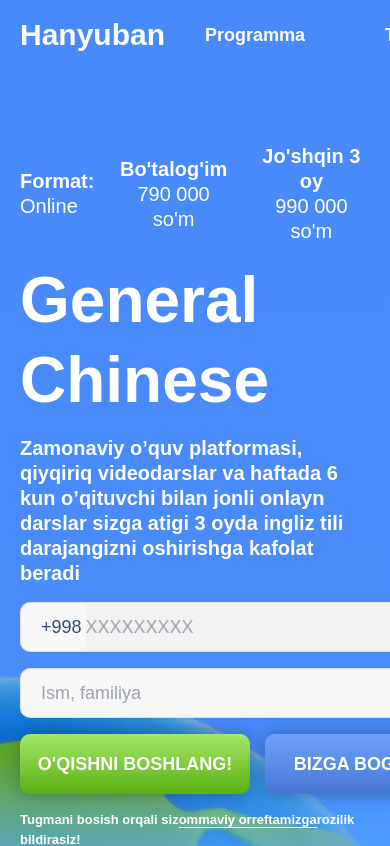
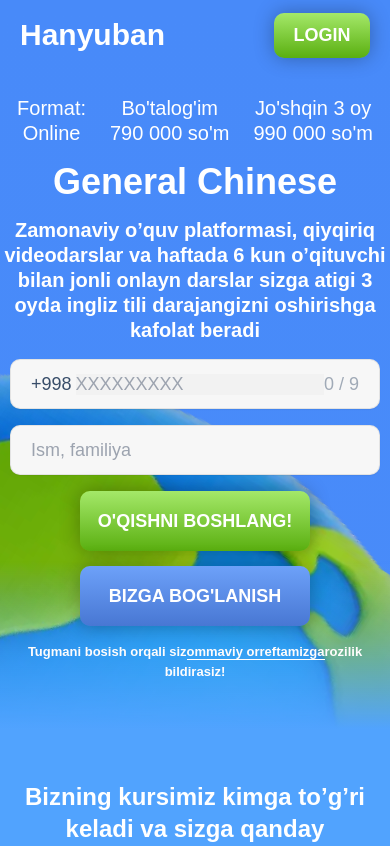
Before and after one commit to shamsiddindevs/result, a React (Vite) app: page / in a window 390 px wide. Shown: the top 846 px of the page. Built offline with nearby package versions, Linux system fonts and the light colour scheme.

Commit message:
added responsive code all components

```diff
--- a/src/components/About.jsx
+++ b/src/components/About.jsx
@@ -1,4 +1,3 @@
-import React from "react";
 import a1 from "../assets/img/about/1.webp";
 import a2 from "../assets/img/about/2.webp";
 import a3 from "../assets/img/about/3.webp";
@@ -12,10 +11,10 @@ const About = () => {
     <section
       id="about"
       style={{backgroundColor: "rgb(81, 163, 254)"}}
-      className="pt-[45px]">
+      className="pt-5">
       <div className="w-full max-w-[1200px] mx-auto  px-5  ">
         <div className=" flex flex-col gap-2">
-          <h1 className="text-white text-[40px] leading-[48px] font-bold text-center max-w-[714px] mx-auto">
+          <h1 className="text-white text-2xl md:text-3xl lg:text-4xl font-semibold md:font-bold text-center max-w-[714px] mx-auto">
             Bizning kursimiz kimga to’g’ri keladi va sizga qanday natijalar olib
             keladi:
           </h1>
--- a/src/components/Hero.jsx
+++ b/src/components/Hero.jsx
@@ -6,6 +6,7 @@ import axios from 'axios'
 // eslint-disable-next-line react/prop-types
 const Hero = ({ openModal }) => {
 	const [loading, setLoading] = useState(false)
+
 	const sentMessage = event => {
 		setLoading(true)
 		event.preventDefault()
@@ -39,25 +40,25 @@ const Hero = ({ openModal }) => {
 	return (
 		<section
 			id='Hero'
-			className='pb-[80px] pt-36 overflow-hidden relative z-index-1 after-gradient'
+			className='pb-[80px] pt-24 text-center md:text-start md:pt-36 overflow-hidden relative z-index-1 after-gradient'
 		>
-			<div className='w-full max-w-[1200px] mx-auto  px-5  '>
-				<div className='flex flex-col gap-4 max-w-[580px] z-[2] relative'>
+			<div className='w-full max-w-[1200px] mx-auto  md:px-5 flex items-center justify-center md:items-start md:justify-start'>
+				<div className='flex flex-col items-center justify-center md:items-start gap-4 max-w-[580px] z-[2] relative'>
 					<div className='flex gap-6 items-center '>
 						<div className='text-white leading-[25px] text-[20px]'>
-							<h4 className='font-bold'>Format:</h4>
-							<h4>Online</h4>
+							<h4 className='font-medium md:font-bold'>Format:</h4>
+							<p className='font-extralight md:font-medium'>Online</p>
 						</div>
 						<div className='text-white text-center leading-[25px] text-[20px]'>
-							<h4 className='font-bold'>Bo'talog'im</h4>
-							<h4>790 000 so'm</h4>
+							<h4 className='font-medium md:font-bold'>Bo'talog'im</h4>
+							<p className='font-extralight md:font-medium'>790 000 so'm</p>
 						</div>
 						<div className='text-white text-center leading-[25px] text-[20px]'>
-							<h4 className='font-bold'>Jo'shqin 3 oy</h4>
-							<h4>990 000 so'm</h4>
+							<h4 className='font-medium md:font-bold'>Jo'shqin 3 oy</h4>
+							<p className='font-extralight md:font-medium'>990 000 so'm</p>
 						</div>
 					</div>
-					<div className='text-[64px] leading-[80px] text-white font-bold'>
+					<div className='text-4xl md:text-6xl text-white font-semibold md:font-bold'>
 						<h1>General Chinese</h1>
 					</div>
 					<div className='text-white  leading-[25px] text-[20px]'>
@@ -69,12 +70,12 @@ const Hero = ({ openModal }) => {
 					</div>
 					<form
 						htmlFor={'contact_btn'}
-						className='flex flex-col gap-4 w-[475px]'
+						className='flex flex-col gap-4 md:w-[450px]'
 						id='contact_form'
 						onSubmit={sentMessage}
 					>
 						<span
-							className='min-h-[50px] px-5 rounded-[10px] text-[18px] h-[50px] outline-none box-border min-w-[364px] flex items-center '
+							className='min-h-[50px] px-5 rounded-[10px] text-[18px]  outline-none box-border min-w-[364px] flex items-center '
 							style={{
 								boxShadow: 'rgba(7, 7, 7, 0.05) 0px 1px 1px',
 								backgroundColor: 'rgb(247, 247, 247)',
@@ -94,7 +95,7 @@ const Hero = ({ openModal }) => {
 						</span>
 
 						<span
-							className='min-h-[50px] px-5 rounded-[10px] text-[18px] h-[50px] outline-none box-border min-w-[364px] '
+							className='px-5 rounded-[10px] text-[18px] h-[50px] outline-none box-border min-w-[364px] '
 							style={{
 								boxShadow: 'rgba(7, 7, 7, 0.05) 0px 1px 1px',
 								backgroundColor: 'rgb(247, 247, 247)',
@@ -103,7 +104,7 @@ const Hero = ({ openModal }) => {
 						>
 							<input
 								required
-								className='flex-1 border-none outline-none bg-transparent h-full '
+								className='flex-1 border-none outline-none bg-transparent h-full mr-24 md:mr-0'
 								type='text'
 								placeholder='Ism, familiya'
 								min={10}
@@ -111,7 +112,7 @@ const Hero = ({ openModal }) => {
 							/>
 						</span>
 
-						<div className='flex flex-wrap gap-[15px]'>
+						<div className='flex flex-col md:flex-row items-center gap-[15px]'>
 							<button
 								htmlFor='contact_form'
 								id='contact_btn'
--- a/src/components/Navbar.jsx
+++ b/src/components/Navbar.jsx
@@ -25,7 +25,7 @@ const Navbar = () => {
 			<div className='flex items-center w-full max-w-[1200px] mx-auto px-5 gap-10'>
 				<div className='text-3xl text-white font-bold'>Hanyuban</div>
 				<ul className='flex items-center ml-auto gap-20 '>
-					<li>
+					<li className='hidden md:block'>
 						<a
 							className='text-white font-semibold text-[18px] hover:text-[#69b1ff]'
 							href='#'
@@ -33,7 +33,7 @@ const Navbar = () => {
 							Programma
 						</a>
 					</li>
-					<li>
+					<li className='hidden md:block'>
 						<a
 							className='text-white font-semibold text-[18px] hover:text-[#69b1ff]'
 							href='#'
@@ -43,7 +43,7 @@ const Navbar = () => {
 					</li>
 					<li>
 						<button
-							className='px-[15px] w-[165px] flex justify-center items-center font-semibold h-[45px] rounded-[10px] text-white  text-[18px] cursor-pointer transition-all uppercase'
+							className='px-[15px] w-24 md:w-36 flex justify-center items-center font-semibold h-[45px] rounded-[10px] text-white  text-[18px] cursor-pointer transition-all uppercase'
 							style={{
 								boxShadow: '0px 0px 20px 0px rgba(0, 0, 0, 0.3) ',
 								backgroundImage:
--- a/src/components/Program.jsx
+++ b/src/components/Program.jsx
@@ -15,7 +15,7 @@ const Program = () => {
       className="pt-[45px] "
       style={{backgroundColor: "rgb(255, 181, 37)"}}>
       <div className="w-full max-w-[1200px] mx-auto px-5">
-        <h1 className="text-white text-[40px] leading-[48px] font-bold text-center max-w-[714px] mx-auto">
+        <h1 className="text-white text-3xl md:text-4xl lg:text-5xl font-semibold md:font-bold text-center max-w-[714px] mx-auto">
           Sizni nima kutmoqda
         </h1>
         <div className="grid grid-cols-1 gap-[35px] lg:grid-cols-2 mt-[35px] ">
--- a/src/components/Result.jsx
+++ b/src/components/Result.jsx
@@ -17,7 +17,7 @@ const Result = () => {
       style={{backgroundColor: "rgb(191, 143, 253)"}}>
       <div className="w-full max-w-[1200px] mx-auto px-5">
         <div className="flex justify-between w-full relative mb-[45px]">
-          <h2 className="text-white text-[40px] leading-[48px] font-bold max-w-[640px]">
+          <h2 className="text-white text-3xl md:text-3xl lg:text-4xl font-semibold md:font-bold text-center max-w-[640px]">
             Ingliz tili — ajoyib!
             <br />
             Ammo, kursni tugatgandan so'ng qanday natijalarga erisha olasiz?
--- a/src/components/Savol.jsx
+++ b/src/components/Savol.jsx
@@ -1,51 +1,53 @@
-import React, {useState} from "react";
-import {FaPlus} from "react-icons/fa";
+import { useState } from 'react'
+import { FaPlus } from 'react-icons/fa'
 
 const Savol = () => {
-  const [isActive, setIsActive] = useState(false);
-  const [isActive2, setIsActive2] = useState(false);
+	const [isActive, setIsActive] = useState(false)
+	const [isActive2, setIsActive2] = useState(false)
 	return (
 		<section
-      id="savol"
-      className="pt-[45px] pb-[90px]"
-      style={{backgroundColor: "rgb(141, 213, 79)"}}>
-      <div className="w-full max-w-[1200px] mx-auto px-5">
-        <div className="flex flex-col items-center gap-2 pb-[45px] text-white">
-          <h2 className="text-[40px] leading-[48px] font-bold">
+			id='savol'
+			className='pt-[45px] pb-[90px]'
+			style={{ backgroundColor: 'rgb(141, 213, 79)' }}
+		>
+			<div className='w-full max-w-[1200px] mx-auto px-5'>
+				<div className='flex flex-col items-center gap-2 pb-[45px] text-white'>
+					<h2 className='text-3xl md:text-3xl lg:text-4xl font-semibold md:font-bold mb-3'>
 						Agar biror narsani o'tkazib yuborgan bo’lsangiz
 					</h2>
-          <p className="text-[18px] leading-[22px] font-semibold">
+					<p className='text-[18px] leading-[22px] font-semibold'>
 						Bu yerda siz bizning treningimiz haqida tez-tez beriladigan
 						savollarga javob topasiz
 					</p>
 				</div>
-        <div className="grid grid-cols-1 gap-[15px] mx-auto max-w-780px">
+				<div className='grid grid-cols-1 gap-[15px] mx-auto max-w-780px'>
 					<div
-            className={`flex flex-col w-full h-full ${!isActive&&"overflow-hidden max-h-[75px]"} rounded-[10px] py-[25px] pr-[10px] pl-5 `}
+						className={`flex flex-col w-full h-full ${
+							!isActive && 'overflow-hidden max-h-[75px]'
+						} rounded-[10px] py-[25px] pr-[10px] pl-5 `}
 						style={{
-              backgroundColor: "rgb(125, 189, 70)",
-              transition: "350ms ease-out",
-            }}>
-            <div className="flex justify-between items-center h-full ">
-              <h4 className="text-white text-[18px] font-semibold inline-block">
+							backgroundColor: 'rgb(125, 189, 70)',
+							transition: '350ms ease-out',
+						}}
+					>
+						<div className='flex justify-between items-center h-full '>
+							<h4 className='text-white text-[18px] font-semibold inline-block'>
 								Kurs necha oy davom etadi?
 							</h4>
 							<div
 								className={`  w-10 h-10 cursor-pointer text-[24px] flex items-center justify-center ${
-                  isActive && "rotate-[45deg] rounded-full bg-white "
+									isActive && 'rotate-[45deg] rounded-full bg-white '
 								}`}
 								style={{
-                  color: isActive ? "rgb(125, 189, 70)" : "#fff",
-                  transition: "0.2s ease-in-out",
+									color: isActive ? 'rgb(125, 189, 70)' : '#fff',
+									transition: '0.2s ease-in-out',
 								}}
-                onClick={() => setIsActive(!isActive)}>
-                <FaPlus
-                  width={24}
-                  height={24}
-                />
+								onClick={() => setIsActive(!isActive)}
+							>
+								<FaPlus width={24} height={24} />
 							</div>
 						</div>
-            <div className="w-full mt-[25px] text-white text-[18px]">
+						<div className='w-full mt-[25px] text-white text-[18px]'>
 							Har bir kurs 3 oy davom etadi.
 							<br />
 							Beginner - 3 oy
@@ -56,31 +58,32 @@ const Savol = () => {
 						</div>
 					</div>
 					<div
-            className={`flex flex-col w-full h-full ${!isActive2&&"overflow-hidden max-h-[75px]"} rounded-[10px] py-[25px] pr-[10px] pl-5 `}
+						className={`flex flex-col w-full h-full ${
+							!isActive2 && 'overflow-hidden max-h-[75px]'
+						} rounded-[10px] py-[25px] pr-[10px] pl-5 `}
 						style={{
-              backgroundColor: "rgb(125, 189, 70)",
-              transition: "350ms ease-out",
-            }}>
-            <div className="flex justify-between items-center h-full ">
-              <h4 className="text-white text-[18px] font-semibold inline-block">
+							backgroundColor: 'rgb(125, 189, 70)',
+							transition: '350ms ease-out',
+						}}
+					>
+						<div className='flex justify-between items-center h-full '>
+							<h4 className='text-white text-[18px] font-semibold inline-block'>
 								Kurs necha oy davom etadi?
 							</h4>
 							<div
 								className={`  w-10 h-10 cursor-pointer text-[24px] flex items-center justify-center ${
-                  isActive2 && "rotate-[45deg] rounded-full bg-white "
+									isActive2 && 'rotate-[45deg] rounded-full bg-white '
 								}`}
 								style={{
-                  color: isActive2 ? "rgb(125, 189, 70)" : "#fff",
-                  transition: "0.2s ease-in-out",
+									color: isActive2 ? 'rgb(125, 189, 70)' : '#fff',
+									transition: '0.2s ease-in-out',
 								}}
-                onClick={() => setIsActive2(!isActive2)}>
-                <FaPlus
-                  width={24}
-                  height={24}
-                />
+								onClick={() => setIsActive2(!isActive2)}
+							>
+								<FaPlus width={24} height={24} />
 							</div>
 						</div>
-            <div className="w-full mt-[25px] text-white text-[18px]">
+						<div className='w-full mt-[25px] text-white text-[18px]'>
 							Har bir kurs 3 oy davom etadi.
 							<br />
 							Beginner - 3 oy
@@ -93,7 +96,7 @@ const Savol = () => {
 				</div>
 			</div>
 		</section>
-  );
-};
+	)
+}
 
-export default Savol;
+export default Savol
--- a/src/components/Tarif.jsx
+++ b/src/components/Tarif.jsx
@@ -1,4 +1,3 @@
-import React from "react";
 import t1 from "../assets/img/tarif/1.webp";
 import {FaChevronRight} from "react-icons/fa";
 
```
Lines whose indentation alone changed are shown as unchanged.
